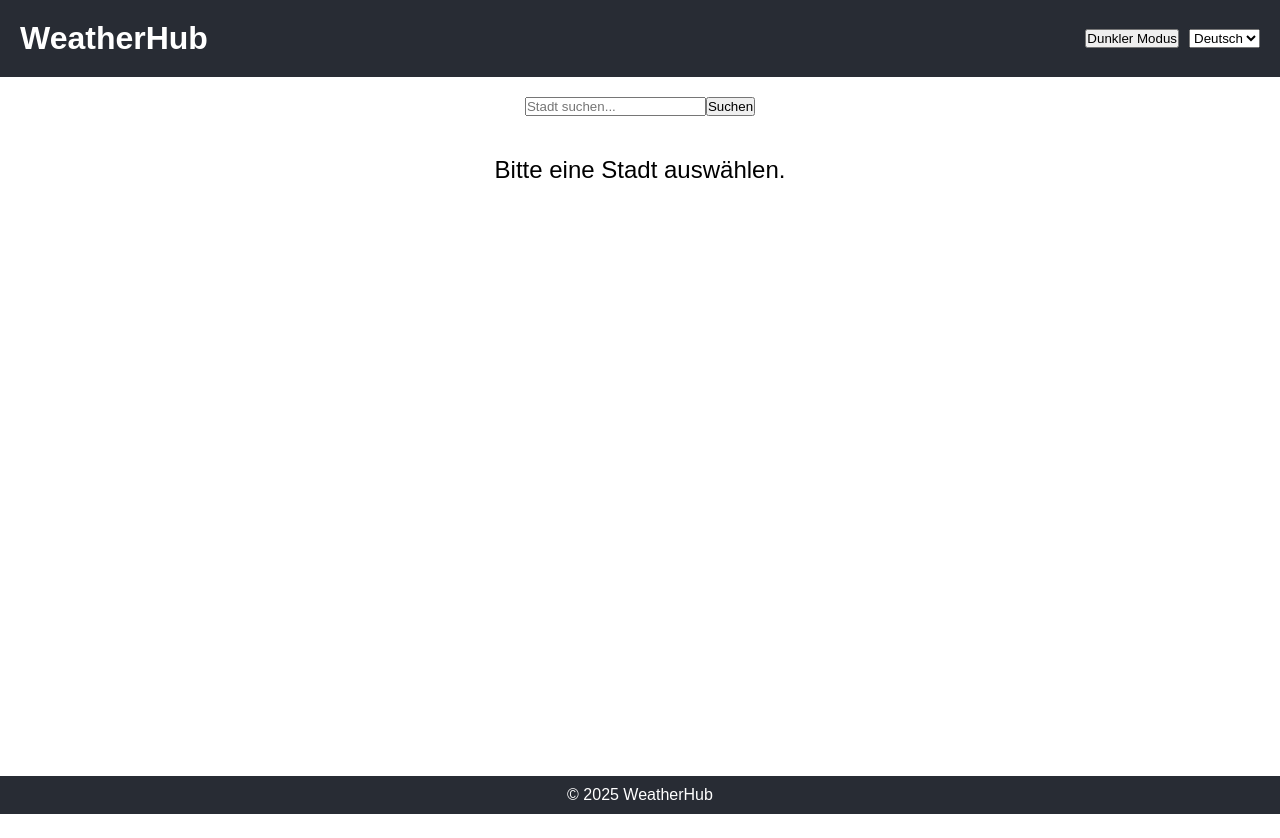
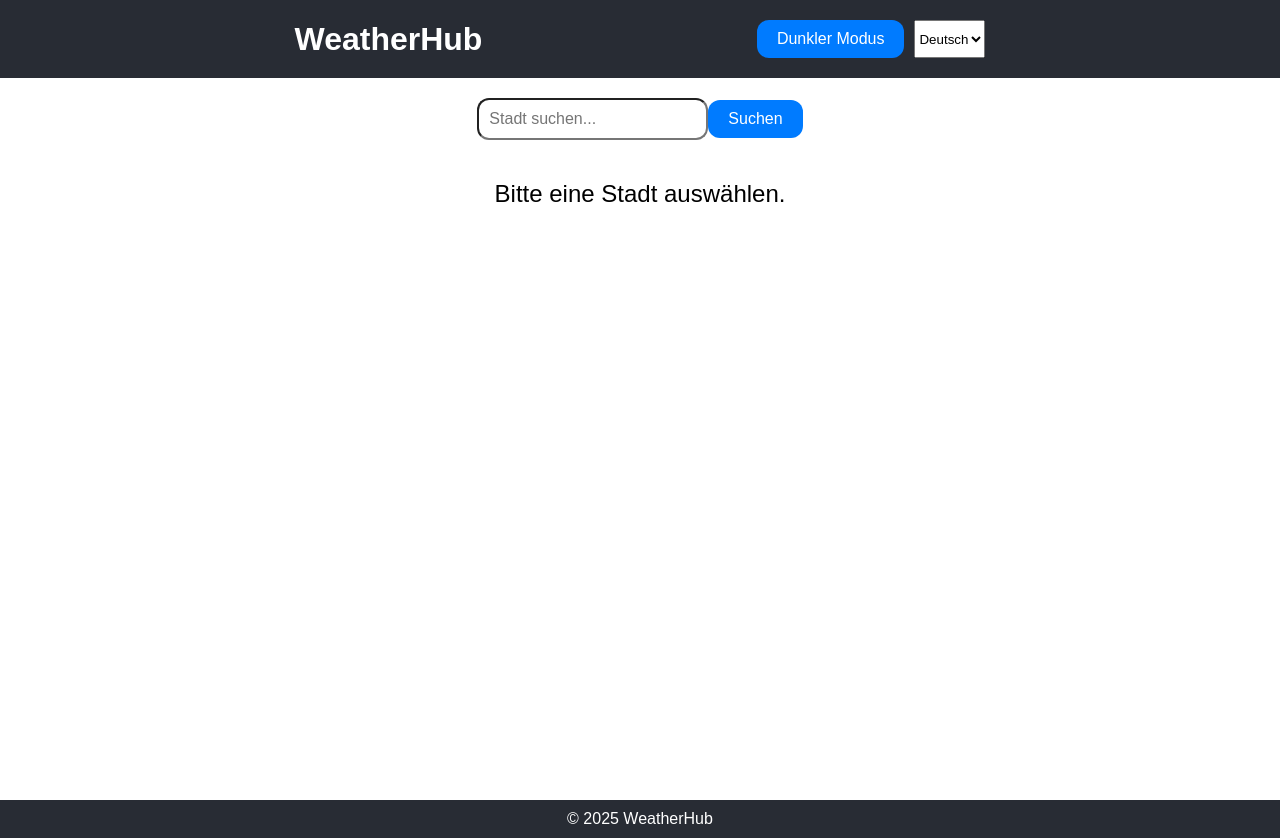
Before and after one commit to FelixWoelove/wetter-app, a React (Vite) app: page / in a window 1280 px wide. Before the commit the page ends 814 px from the top, so only its background shows below. Built offline with nearby package versions, Linux system fonts and the light colour scheme.

Commit message:
bissl besoffen gestyled

```diff
--- a/src/App.css
+++ b/src/App.css
@@ -12,7 +12,7 @@
     color: white;
     text-align: center;
     display: flex;
-    justify-content: space-between;
+    justify-content: space-evenly;
     align-items: center;
 }
 
@@ -56,3 +56,23 @@
     width: 50px;
     height: 50px;
 }
+
+button, select.language-select {
+    border-radius: 12px;
+    padding: 10px 20px;
+    border: none;
+    background-color: #007BFF;
+    color: white;
+    font-size: 1em;
+    cursor: pointer;
+}
+
+button:hover {
+    background-color: #0056b3;
+}
+
+input[type="text"] {
+    border-radius: 12px;
+    padding: 10px;
+    font-size: 1em;
+}
--- a/src/styles/Icons.css
+++ b/src/styles/Icons.css
@@ -4,6 +4,8 @@
   justify-content: center;
   align-items: center;
   min-height: 100%;
+  padding-top: 150px;
+
 }
 
 
```
